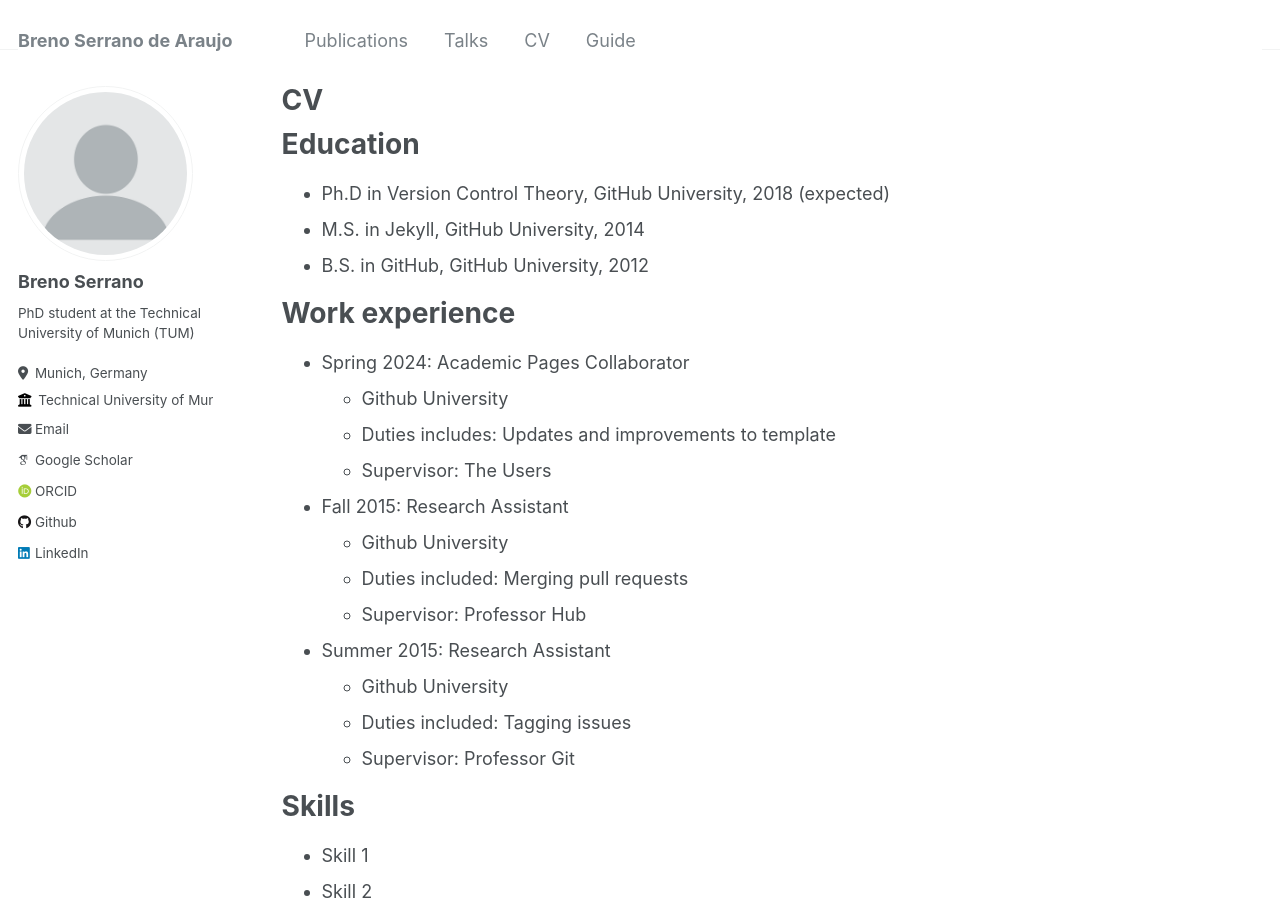
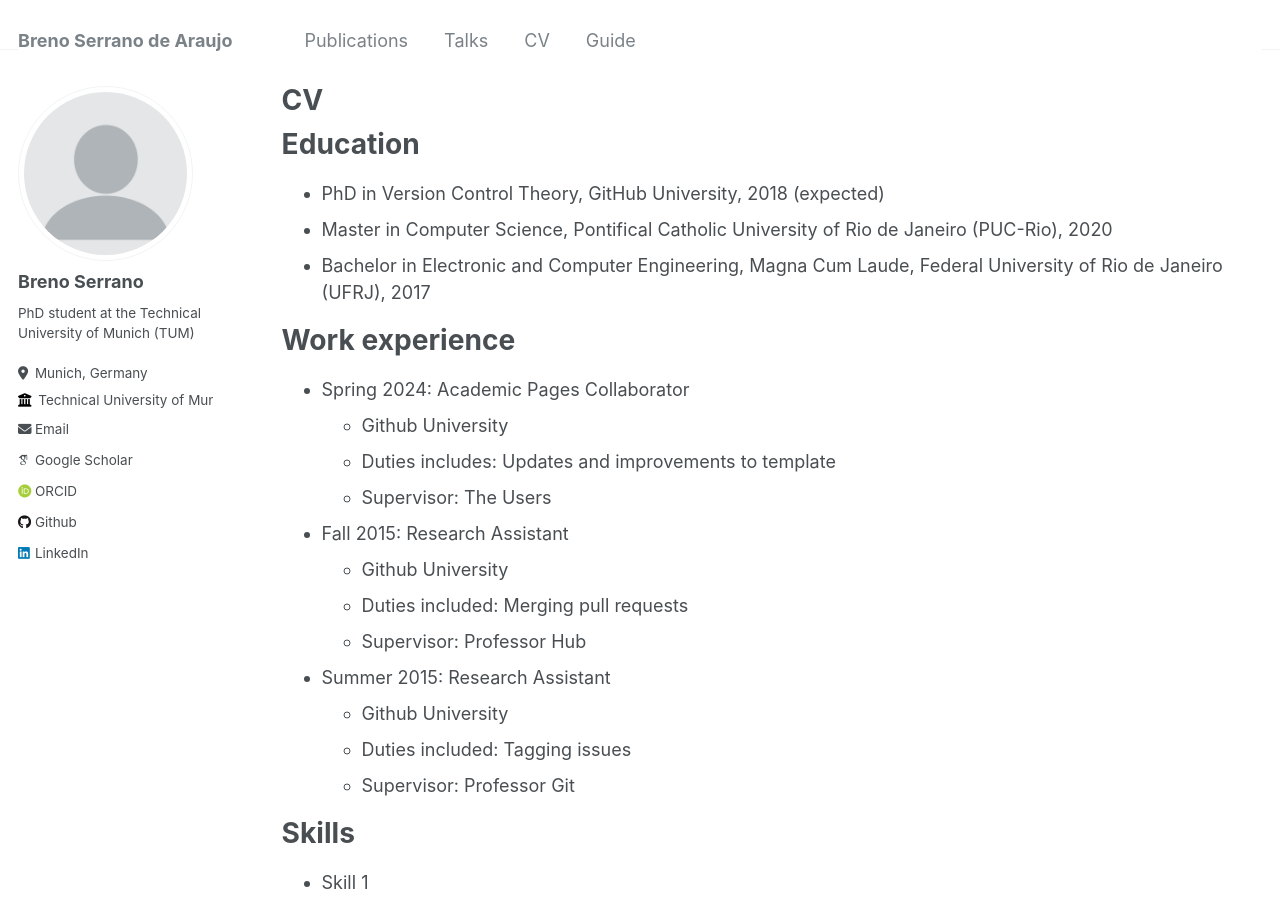
Before and after one commit to BSAraujo/BSAraujo.github.io, a Jekyll site: the page built from _pages/cv.md, in a window 1280 px wide and 900 px high. Built offline with Jekyll 4.4.1, drawn with Linux system fonts in a browser that asks for light colours; some web fonts are replaced.

Commit message:
Update cv.md

```diff
--- a/_pages/cv.md
+++ b/_pages/cv.md
@@ -11,9 +11,9 @@ redirect_from:
 
 Education
 ======
-* Ph.D in Version Control Theory, GitHub University, 2018 (expected)
-* M.S. in Jekyll, GitHub University, 2014
-* B.S. in GitHub, GitHub University, 2012
+* PhD in Version Control Theory, GitHub University, 2018 (expected)
+* Master in Computer Science, Pontifical Catholic University of Rio de Janeiro (PUC-Rio), 2020
+* Bachelor in Electronic and Computer Engineering, Magna Cum Laude, Federal University of Rio de Janeiro (UFRJ), 2017
 
 Work experience
 ======
```
